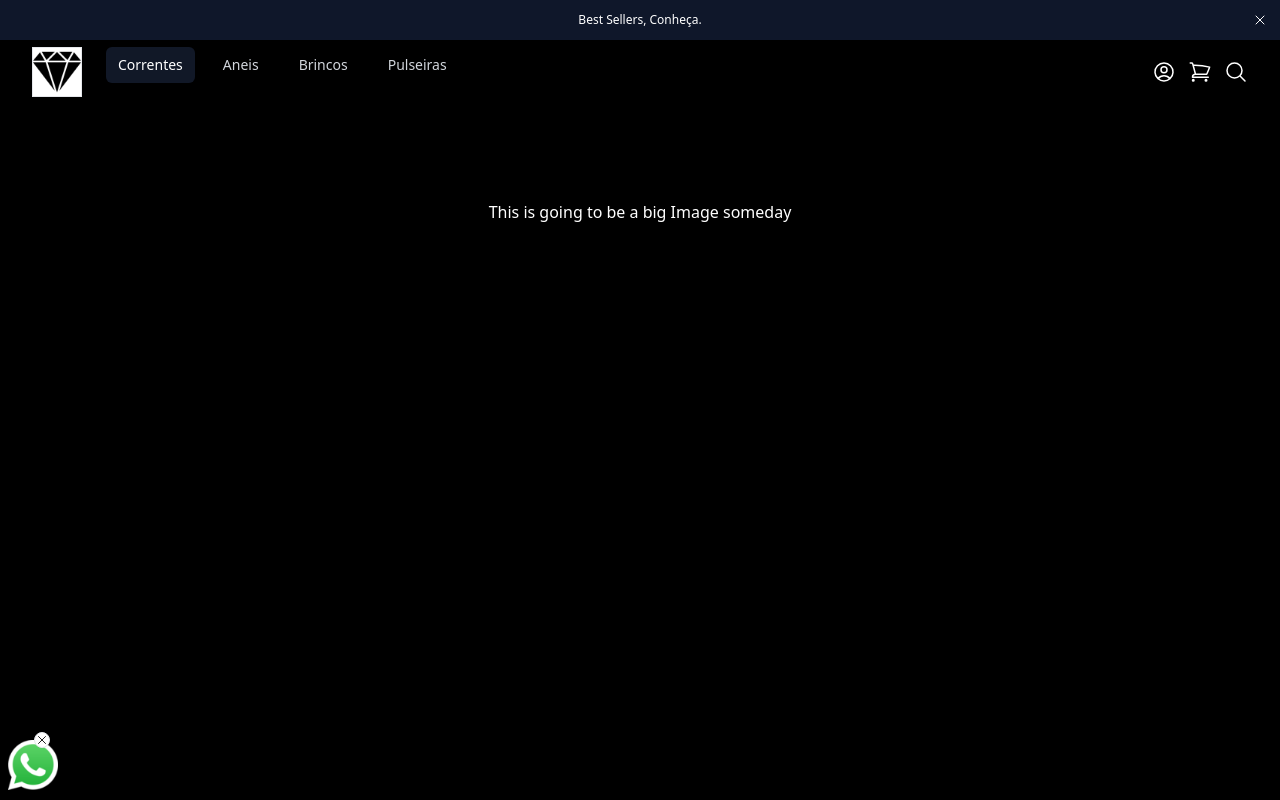
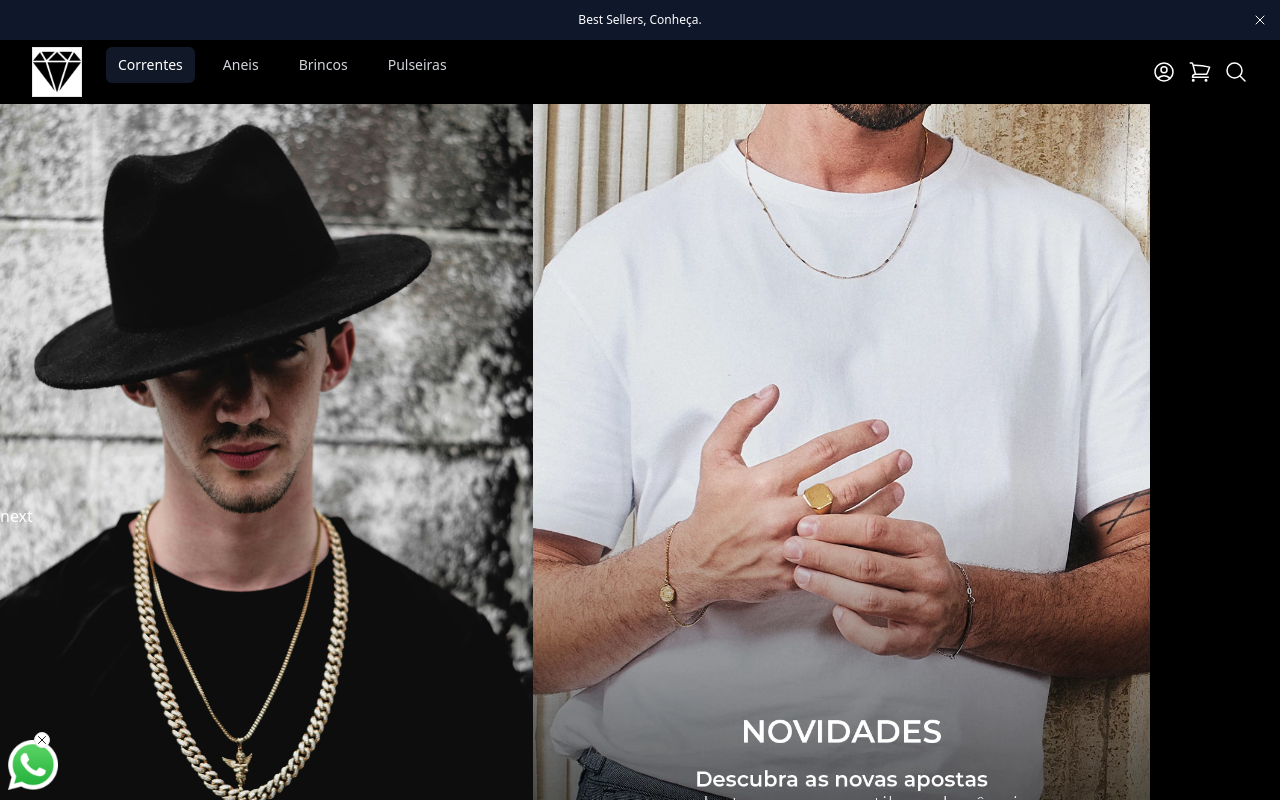
Before and after one commit to patrickWarley/jewelry_showcase, a Next.js app: page / in a window 1280 px wide. Shown: the top 800 px of the page. Built offline with nearby package versions, Linux system fonts and the light colour scheme.

Commit message:
feat: add Carousel component

```diff
--- a/app/layout.tsx
+++ b/app/layout.tsx
@@ -16,6 +16,7 @@ export default function RootLayout({
     return (
         <html lang="en">
             <body className="relative">
+                <div className="relative min-h-screen flex flex-col">
                     <Header />
                     {children}
                     <div className="p-5 mb-2 fixed bottom-10 z-10 floating-icons w-screen flex" >
@@ -23,7 +24,8 @@ export default function RootLayout({
                         <BackToTop className="absolute top-50 right-0" />
                     </div>
                     <Footer />
+                </div>
             </body>
-		</html>
+        </html >
     )
 }
--- a/app/page.tsx
+++ b/app/page.tsx
@@ -3,9 +3,9 @@ import Image from 'next/image';
 
 
 export default function Home() {
-	return (
-		<main className="flex min-h-screen flex-col items-center p-24">
-			<Hero />
-		</main>
-	)
+    return (
+        <main className="flex min-h-screen flex-col items-center relative w-screen">
+            <Hero />
+        </main>
+    )
 }
--- /dev/null
+++ b/components/Carousel.tsx
@@ -0,0 +1,47 @@
+"use client"
+import Image from "next/image";
+import next from "next";
+import { useState } from "react";
+
+
+import { ImageModel } from "@/types/types";
+interface props {
+    images: ImageModel[];
+};
+
+const Carousel = ({ images }: props) => {
+    const [currSlide, setCurrSlide] = useState(0);
+
+    const previousSlide = () => {
+        let newSlide = currSlide - 1;
+        if (newSlide < 0) return setCurrSlide(images.length - 1);
+
+        setCurrSlide(newSlide);
+    }
+
+    const nextSlide = () => {
+        let newSlide = currSlide + 1;
+        if (newSlide > images.length - 1) return setCurrSlide(0);
+
+        setCurrSlide(newSlide);
+    }
+
+    return (
+        <div className="overflow-hidden relative w-screen">
+            <div
+                className={`flex relative transition w-screen h-screen ease-out duration-400 flex-row`}
+                style={{ transform: `translate(-${currSlide * 100}%)` }}
+            >
+                {
+                    images.map((img, idx) => (
+
+                        <img src={img.src} alt={img.alt} key={idx} className=" w-screent" />
+                    ))
+                }
+            </div>
+            <a className="absolute top-2/4 " onClick={nextSlide}>next</a>
+        </div >
+    );
+}
+
+export default Carousel;
--- a/components/Footer.tsx
+++ b/components/Footer.tsx
@@ -23,7 +23,7 @@ const linksInformacoes = [
 
 const Footer = () => {
     return (
-		<footer>
+        <footer className=" z-50 bg-slate-800">
             <div className="p-4 newsletter flex text-xs flex-col text-center">
                 <form>
                     <h2 className="font-bold text-white p-2 text-lg">Acompanhe nossas novidades</h2>
--- a/components/Hero.tsx
+++ b/components/Hero.tsx
@@ -1,8 +1,10 @@
-
+import { Carousel } from "@/components";
 const Hero = () => {
-	return (
-		<div>This is going to be a big Image someday</div>
-	)
+    return (
+        <div className="container">
+            <Carousel images={[{ src: "/images/banners/hero.jpg", alt: "Man using a hat!" }, { src: "/images/banners/hero1.webp", alt: "Man using a hat!" }]} />
+        </div>
+    );
 }
 
 export default Hero
--- /dev/null
+++ b/types/types.ts
@@ -0,0 +1,4 @@
+export type ImageModel = {
+    alt: string,
+    src: string
+}
```
Also changed, not shown: components/index.ts (+6 -4 lines), public/images/Banners/hero.jpg (added), public/images/Banners/hero1.webp (added). Lines whose indentation alone changed are shown as unchanged.
